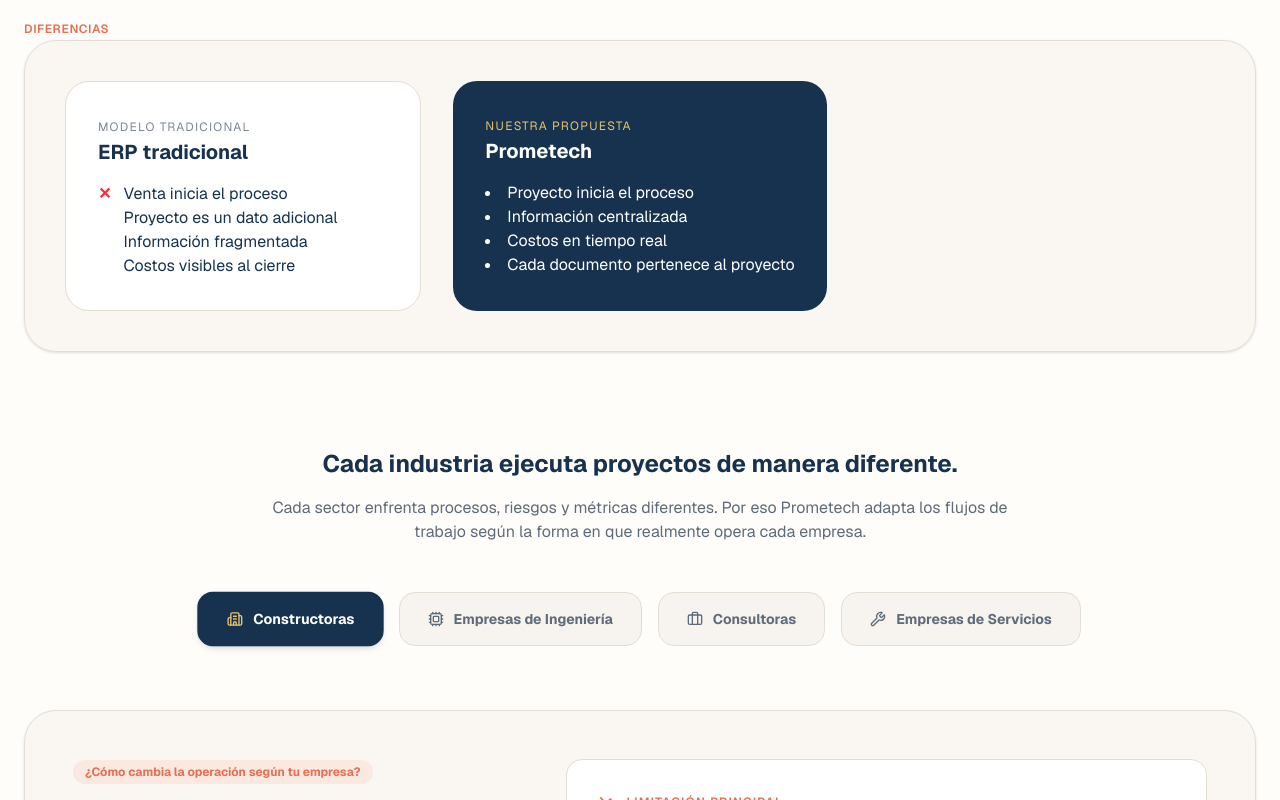
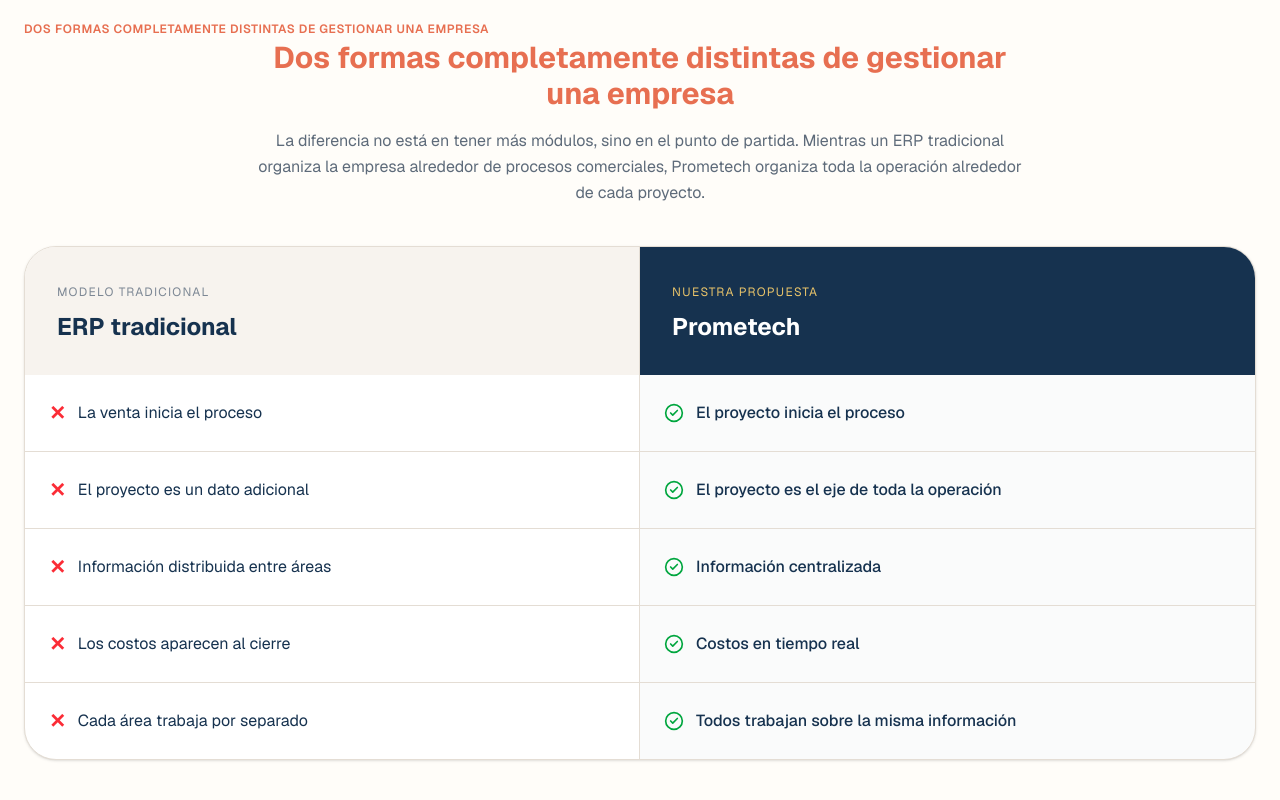
Before and after one commit to alexandermerino-prometech/landing-page, a Next.js app: page / in a window 1280 px wide. Shown: the part 1340-2140 px from the top of the page. Built offline with nearby package versions, Linux system fonts and the light colour scheme.

Commit message:
updating conceptoerp.tsx

```diff
--- a/app/components/ConceptoErp.tsx
+++ b/app/components/ConceptoErp.tsx
@@ -98,9 +98,8 @@ export default function ConceptoErp() {
               No reinventamos el ERP. Reinventamos la forma de gestionar proyectos.
             </h2>
 
-            <p className="mt-8 text-lg text-[#5E6B7A] leading-relaxed max-w-3xl mx-auto">
-              Durante años, las empresas por proyectos tuvieron que adaptar su operación a ERP pensados para empresas comerciales.
-              Prometech nació con un enfoque diferente: organizar toda la operación alrededor del proyecto desde la planificación hasta la rentabilidad.
+            <p className="mt-8 text-lg text-[#5E6B7A] leading-relaxed max-w-4xl mx-auto">
+            Las empresas que trabajan por proyectos tuvieron que adaptarse durante años a ERP diseñados para empresas comerciales. Prometech nació con un enfoque diferente: organizar toda la operación alrededor del proyecto, desde la planificación hasta la rentabilidad.
             </p>
 
             <p className="mt-5 text-base sm:text-lg text-[#5E6B7A] leading-relaxed max-w-4xl mx-auto">
@@ -112,64 +111,109 @@ export default function ConceptoErp() {
         </div>
 
         <span className="uppercase uppercase text-xs tracking-wider mb-3 text-[#E76F51] font-semibold">
-          Diferencias
+          Dos formas completamente distintas de gestionar una empresa
         </span>
 
-        <div id="comparacion" className="mb-24 grid lg:grid-cols-[1fr_auto_1fr] gap-8 items-stretch bg-[#F7F3EE]/60 border border-[#E4DDD4] rounded-[32px] p-10 shadow-sm">
-          <div className="rounded-3xl border border-[#E4DDD4] p-8 bg-white">
-            <span className="text-xs uppercase tracking-widest text-[#7C8794]">
+        <div id="comparacion" className="mb-24">
+
+          <div className="text-center max-w-3xl mx-auto mb-10">
+            <h2 className="text-3xl font-bold text-[#E76F51]">
+              Dos formas completamente distintas de gestionar una empresa
+            </h2>
+
+            <p className="mt-4 text-[#5E6B7A] leading-relaxed">
+              La diferencia no está en tener más módulos, sino en el punto de partida.
+              Mientras un ERP tradicional organiza la empresa alrededor de procesos comerciales,
+              Prometech organiza toda la operación alrededor de cada proyecto.
+            </p>
+          </div>
+
+          <div className="overflow-hidden rounded-[32px] border border-[#E4DDD4] bg-white shadow-sm">
+
+            {/* Encabezado */}
+            <div className="grid grid-cols-2">
+
+              <div className="border-r border-[#E4DDD4] bg-[#F7F3EE] p-8">
+                <span className="uppercase tracking-widest text-xs text-[#7C8794]">
                   Modelo tradicional
                 </span>
-            <h3 className="font-bold text-xl mb-4">
+
+                <h3 className="mt-2 text-2xl font-bold text-[#16324F]">
                   ERP tradicional
                 </h3>
-
-            <ul className="space-y-5">
-              <li className="flex gap-3">
-                  <span className="text-red-500 font-bold">✕</span>
-                  <div>
-                      <li>
-                      Venta inicia el proceso
-                      </li>
-                      <li>
-                      Proyecto es un dato adicional
-                      </li>
-                      <li>
-                      Información fragmentada
-                      </li>
-                      <li>
-                      Costos visibles al cierre
-                      </li>
-                  </div>
-              </li>
-            </ul>
               </div>
 
-          <div className="rounded-3xl bg-[#16324F] text-white p-8">
-            <span className="text-xs uppercase tracking-widest text-[#E9C46A]">
+              <div className="bg-[#16324F] p-8">
+                <span className="uppercase tracking-widest text-xs text-[#E9C46A]">
                   Nuestra propuesta
                 </span>
-            <h3 className="font-bold text-xl mb-4">
+
+                <h3 className="mt-2 text-2xl font-bold text-white">
                   Prometech
                 </h3>
-
-            <li className="flex gap-3">
-              <div>
-                <li>
-                Proyecto inicia el proceso
-                </li>
-                <li>
-                Información centralizada
-                </li>
-                <li>
-                Costos en tiempo real
-                </li>
-                <li>
-                Cada documento pertenece al proyecto
-                </li>
               </div>
 
-            </li>
+            </div>
+
+            {/* Filas */}
+            <div className="divide-y divide-[#E4DDD4]">
+
+              {[
+                [
+                  "La venta inicia el proceso",
+                  "El proyecto inicia el proceso"
+                ],
+                [
+                  "El proyecto es un dato adicional",
+                  "El proyecto es el eje de toda la operación"
+                ],
+                [
+                  "Información distribuida entre áreas",
+                  "Información centralizada"
+                ],
+                [
+                  "Los costos aparecen al cierre",
+                  "Costos en tiempo real"
+                ],
+                [
+                  "Cada área trabaja por separado",
+                  "Todos trabajan sobre la misma información"
+                ],
+              ].map(([tradicional, prometech], index) => (
+
+                <div
+                  key={index}
+                  className="grid grid-cols-2"
+                >
+
+                  <div className="border-r border-[#E4DDD4] p-6 flex items-center gap-3">
+
+                    <span className="text-red-500 font-bold text-xl">
+                      ✕
+                    </span>
+
+                    <span className="text-[#16324F]">
+                      {tradicional}
+                    </span>
+
+                  </div>
+
+                  <div className="p-6 flex items-center gap-3 bg-[#16324F]/[0.02]">
+
+                    <CheckCircle2 className="w-5 h-5 text-green-600 flex-shrink-0" />
+
+                    <span className="text-[#16324F] font-medium">
+                      {prometech}
+                    </span>
+
+                  </div>
+
+                </div>
+
+              ))}
+
+            </div>
+
           </div>
 
         </div>
@@ -229,10 +273,10 @@ export default function ConceptoErp() {
               <div className="lg:col-span-5 flex flex-col justify-between">
                 <div>
                   <span className="inline-flex items-center gap-1.5 px-3 py-1 rounded-full text-xs font-bold bg-[#E76F51]/10 text-[#E76F51] mb-4">
-                    ¿Cómo cambia la operación según tu empresa?
+                    Desafíos del sector
                   </span>
                   <h3 className="text-2xl sm:text-3xl font-extrabold text-[#16324F] tracking-tight leading-snug mb-4">
-                    Principales desafíos de las {sectorActivo.label}
+                    Así operan las {sectorActivo.label}
                   </h3>
                   <p className="text-[#5E6B7A] text-base leading-relaxed mb-8">
                     {sectorActivo.subtitulo}
```
Lines whose indentation alone changed are shown as unchanged.
